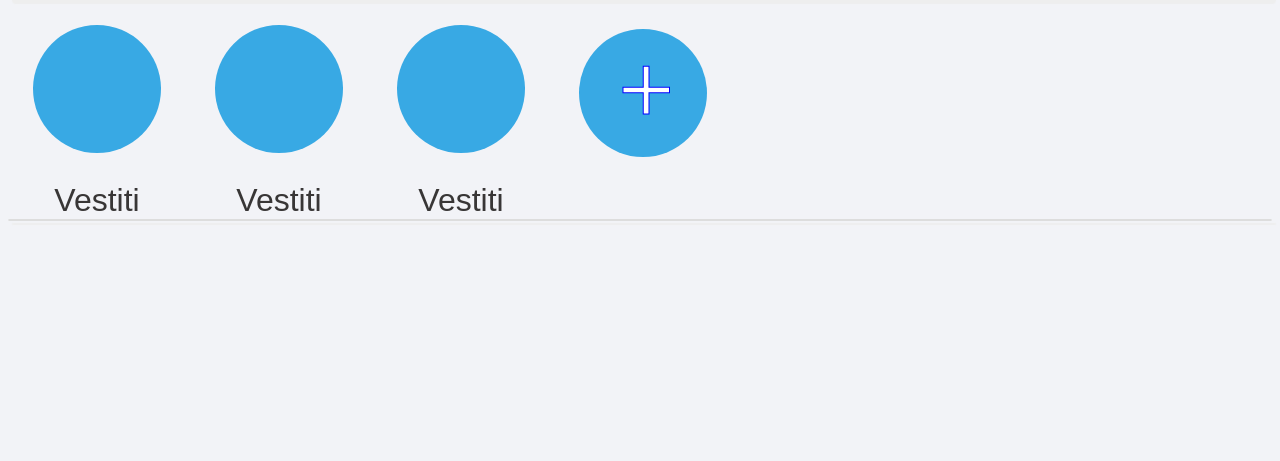
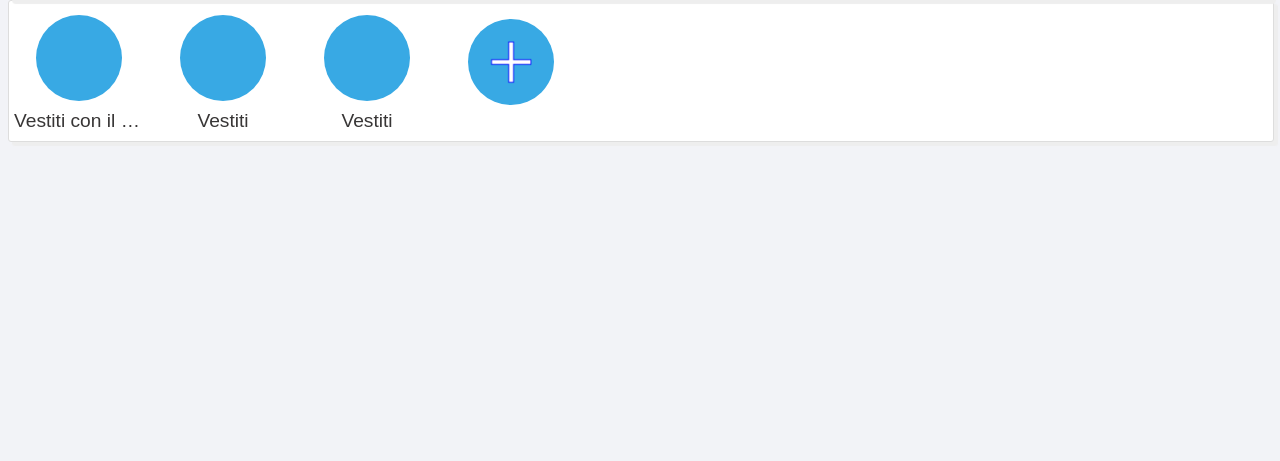
Before and after one commit to FabricioMadaio/ProgettoApp, a PHP site: page / in a window 1280 px wide. Shown: the part 168-629 px from the top of the page. Run offline with PHP 8.4, Linux system fonts and the light colour scheme.

Commit message:
allineata la croce di inserimento nuovo inventario

```diff
--- a/css/listOfInventory.css
+++ b/css/listOfInventory.css
@@ -2,8 +2,9 @@
 .circle {
   position: relative;
   display: inline-block;
-  width: 128px;
-  height: 128px;
+  /*dimensioni calcolate in base alle dimensioni della croce di 52px  (52px = 60% di 86px)*/
+  width: 86px;
+  height: 86px;
   border-radius: 50%;
   background-color: #38a9e4;
   color: white;
@@ -11,28 +12,36 @@
   font-size: 48px;
   text-align: center;
   margin: 25px;
+  margin-bottom: 0px;
+  margin-top: 14px;
+}
+
+.circle:active{
+	background-color: #74cdfb;
 }
 
 .block-to-inline {
   display: inline-block;
   text-align: center;
+  width: 140px;
 }
 
 .text-for-span{
 	color: #383636;
-	font-size:2em;
+	font-size:1.2em;
 	font-family:sans-serif;
+    display: block;
+	overflow: hidden;
+    margin: 5px;
+	white-space: nowrap;
+    text-overflow: ellipsis;
 }
 
  .image-cutting{
-    -webkit-clip-path:circle(128px at 128px 128px);
-    clip-path:circle(128px at 128px 128px);
-    width: 128px;
-    height:128px;
+    position: relative;
+    margin: auto;
+	/*lunghezza relativa al genitore, il cerchio sottostante*/
+    width: 52%;
+	/*posizionamento in centro (NOTA - calcolare sempre in questo modo: (100 - percentualeWidth) / 2)*/
+    margin-top: 24%;
  }
- .text-for-last-span{
-	color: #383636;
-	font-size:2em;
-	font-family:sans-serif;
-	visibility: hidden;
-}
--- a/css/style.css
+++ b/css/style.css
@@ -220,6 +220,14 @@ li a.menubutton:hover {
 table{
 		width: 100%;
 		text-align: center;
+		border: 1px solid #DDD;
+		border-radius: 3px;
+		background-color: white;
+		box-shadow: 4px 4px 1px #EEE;
+}
+
+.inventoryContainer{
+		width: 100%;
 		border: 1px solid #DDD;
 		border-radius: 3px;
 		background-color: white;
--- a/index.html
+++ b/index.html
@@ -144,39 +144,35 @@
 			 </div>
 			  <!-- Modal test End -->
 
-			<section>
+			<section class="inventoryContainer">
 	                <div class="block-to-inline">
 	                    <div class="circle">
 						</div>
-						<br/>
+						<span class="text-for-span">Vestiti con il nome lungo</span>
+	                </div>
+	                <div class="block-to-inline">
+						<div class="circle">
+						</div>
 						<span class="text-for-span">Vestiti</span>
 	                </div>
 	                <div class="block-to-inline">
 						<div class="circle">
 						</div>
-						<br/>
-						<span class="text-for-span">Vestiti</span>
-	                </div>
-	                <div class="block-to-inline">
-						<div class="circle">
-						</div>
-						<br/>
 						<span class="text-for-span">Vestiti</span>
 					</div>
 
 					<!-- Trigger/Open The Modal -->
-	                <div class="block-to-inline myModal_open">
-						<div class="circle">
+	                <div class="block-to-inline">
+						<div class="circle myModal_open">
 						 <img class="image-cutting" src="img/logoAdd.png" alt="logo aggiungi prodotto">
 						</div>
 						<br/>
-						<span class="text-for-last-span" >lorem</span><!--This span is for verical allignamet of the div elements-->
+						<span class="text-for-span" style="visibility: hidden;" >lorem</span><!--This span is for verical allignamet of the div elements-->
 
 					</div>
 
-				<table class="alternate" id="catalogTable">
 
-				</table>
+
 				<br>
 			</section>
 
--- a/membriTeam.txt
+++ /dev/null
@@ -1,5 +0,0 @@
-Fabricio Madaio
-Giovanni Leo
-Luigi Durso
-Guido Ownatore rizzo
-Raffaele ceruso o boss
```
Also changed, not shown: img/logoAdd.png.
